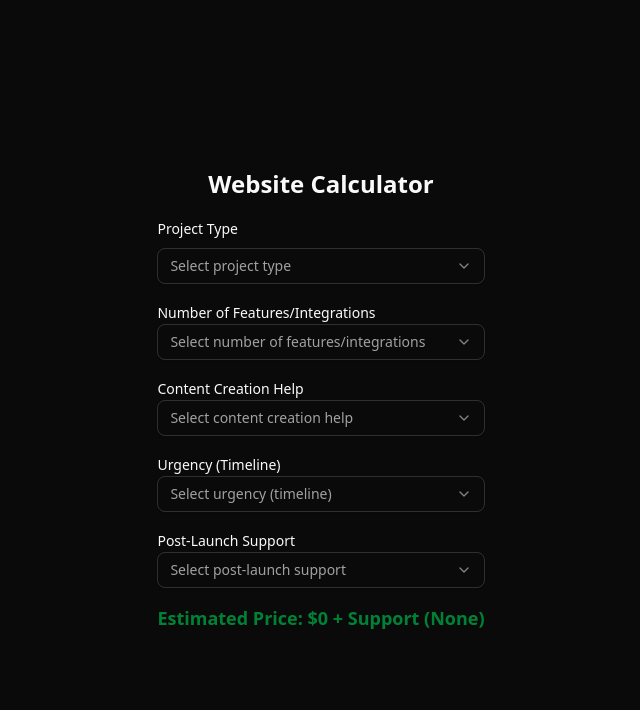
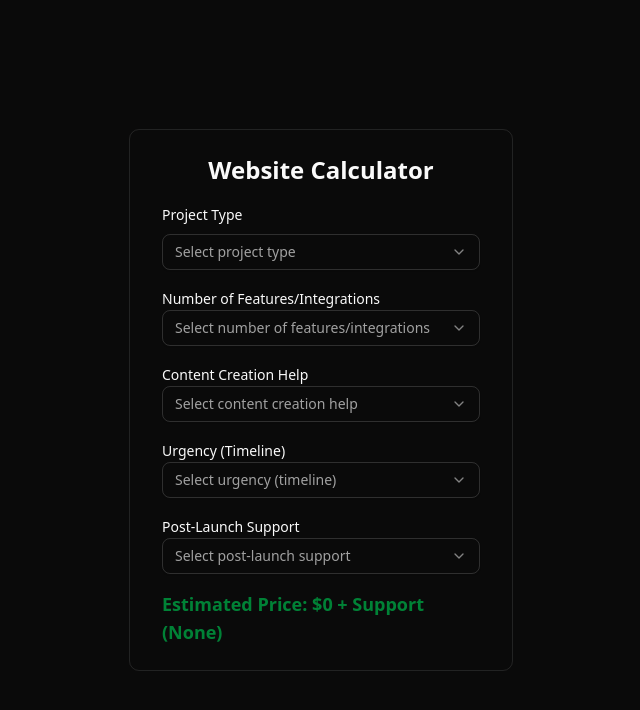
Before and after one commit to nowodev/pages-react, a React (Vite) app: page /react-projects/websitecalculator in a window 1280 px wide. Shown: the top 710 px of the page, without its empty margins (319-959 px from the left). Built offline with nearby package versions, Linux system fonts and the light colour scheme.

Commit message:
Fix styling issue for website calculator

```diff
--- a/src/React Projects/WebsiteCalculator.tsx
+++ b/src/React Projects/WebsiteCalculator.tsx
@@ -27,9 +27,9 @@ function WebsiteCalculator() {
   }, [type, features, content, urgency]);
 
   return (
-    <div className="flex flex-col min-h-screen h-screen justify-center py-6 px-4 sm:px-6 lg:px-8">
-      <div className="max-w-sm space-y-4 mx-auto">
-        <h1 className="text-2xl font-bold mb-4 text-center">
+    <div className="flex flex-col justify-center h-screen min-h-screen bg-background text-foreground">
+      <div className="max-w-sm px-4 py-6 mx-auto space-y-4 border rounded-lg sm:px-6 lg:px-8 border-border outline-ring/50">
+        <h1 className="mb-4 text-2xl font-bold text-center">
           Website Calculator
         </h1>
         <div className="*:not-first:mt-2">
@@ -104,7 +104,7 @@ function WebsiteCalculator() {
           </Select>
         </div>
         {total !== null && (
-          <div className="mt-4 text-green-700 font-bold text-lg">
+          <div className="mt-4 text-lg font-bold text-green-700">
             Estimated Price: ${total} + Support (
             {support === "" ? "None" : `$${support}/month`})
           </div>
--- a/src/index.css
+++ b/src/index.css
@@ -208,11 +208,11 @@
   --sidebar-ring: oklch(0.556 0 0);
 }
 
-@layer base {
+/* @layer base {
   * {
     @apply border-border outline-ring/50;
   }
   body {
     @apply bg-background text-foreground;
   }
-}
+} */
```
